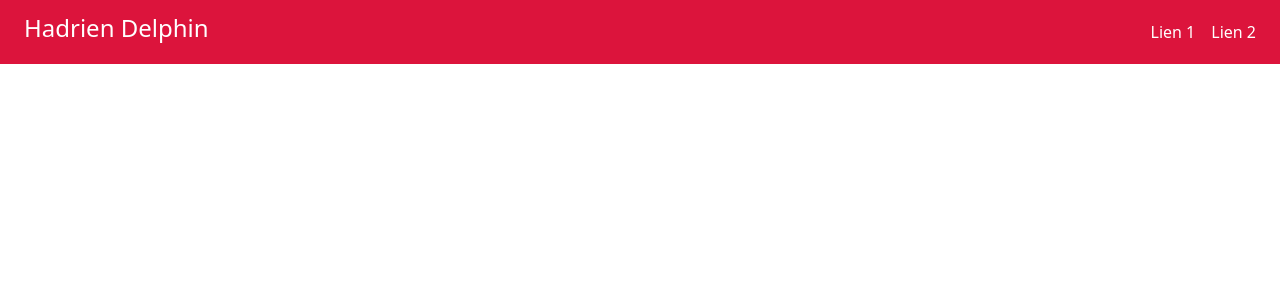
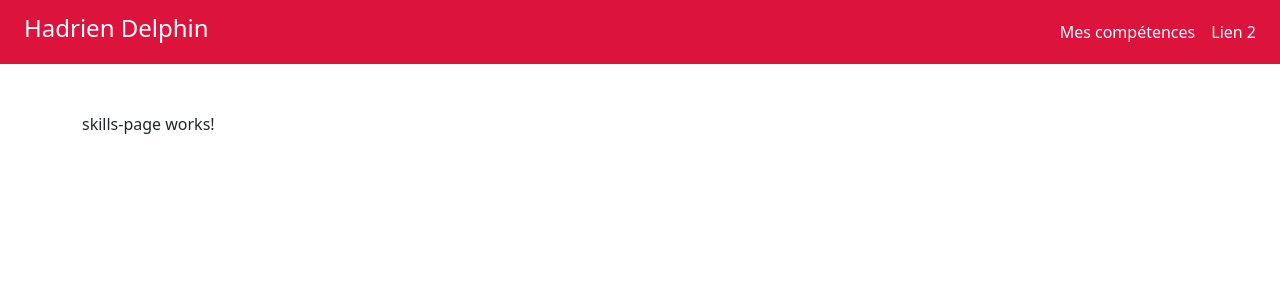
Before and after one commit to c4n4r/angular-portfolio, an Angular app: page /skills in a window 1280 px wide. Before the commit this address led to /. Shown: the top 300 px of the page. Built offline with nearby package versions, Linux system fonts and the light colour scheme.

Commit message:
init branch

```diff
--- a/src/app/app-routing.module.ts
+++ b/src/app/app-routing.module.ts
@@ -1,12 +1,17 @@
 import { NgModule } from '@angular/core';
 import { RouterModule, Routes } from '@angular/router';
 import { HomePageComponent } from './pages/home-page/home-page.component';
+import { SkillsPageComponent } from './pages/skills-page/skills-page.component';
 
 const routes: Routes = [
   { path: '', redirectTo: '/home', pathMatch: 'full' },
   {
     path: 'home',
     component: HomePageComponent,
+  },
+  {
+    path: 'skills',
+    component: SkillsPageComponent,
   },
 ];
 
--- a/src/app/app.module.ts
+++ b/src/app/app.module.ts
@@ -7,9 +7,10 @@ import { AppComponent } from './app.component';
 import { HeaderComponent } from './components/header/header.component';
 import { HomePageComponent } from './pages/home-page/home-page.component';
 import { CategoriesService } from './services/categories.service';
+import { SkillsPageComponent } from './pages/skills-page/skills-page.component';
 
 @NgModule({
-  declarations: [AppComponent, HeaderComponent, HomePageComponent],
+  declarations: [AppComponent, HeaderComponent, HomePageComponent, SkillsPageComponent],
   imports: [BrowserModule, AppRoutingModule, HttpClientModule],
   providers: [CategoriesService],
   bootstrap: [AppComponent],
--- a/src/app/components/header/header.component.html
+++ b/src/app/components/header/header.component.html
@@ -1,9 +1,9 @@
 <div class="header">
 
-    <h4>Hadrien Delphin</h4>
+    <h4 routerLink="/">Hadrien Delphin</h4>
 
     <div class="links">
-        <a href="">Lien 1</a>
+        <a routerLink="/skills">Mes compétences</a>
         <a href="">Lien 2</a>
     </div>
 
--- /dev/null
+++ b/src/app/pages/skills-page/skills-page.component.html
@@ -0,0 +1 @@
+<p>skills-page works!</p>
```
Also changed, not shown: src/app/pages/skills-page/skills-page.component.ts (added, +10 -0 lines), src/app/pages/skills-page/skills-page.component.scss (added), 1 other file (tests, documents, lock files or other folders).
